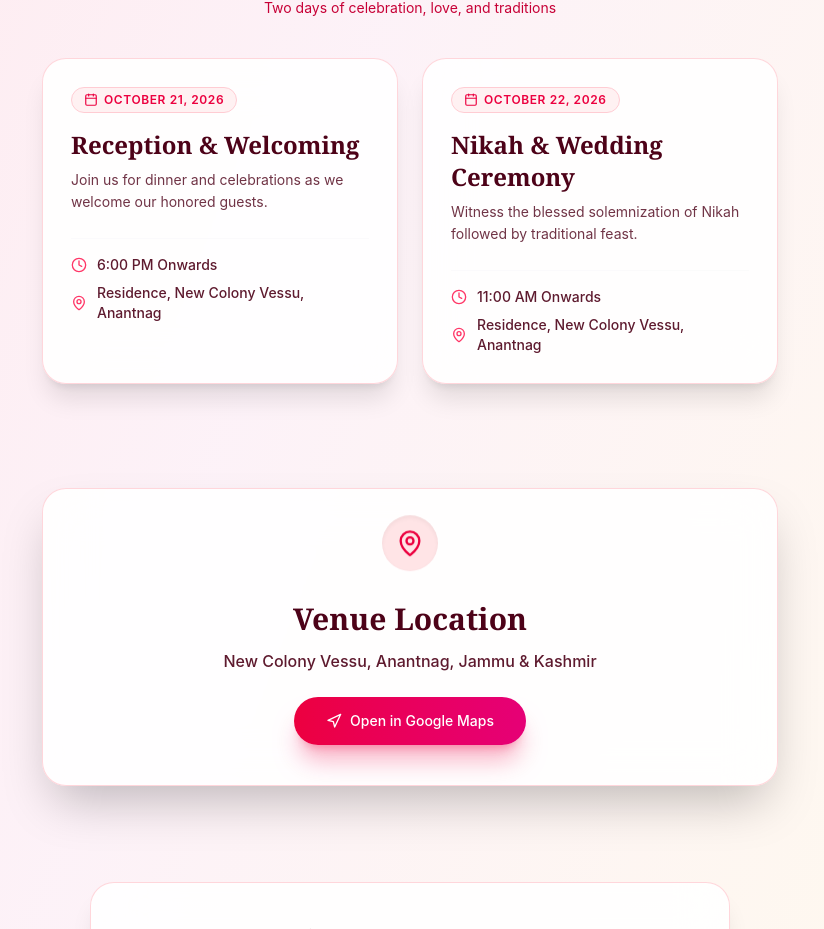
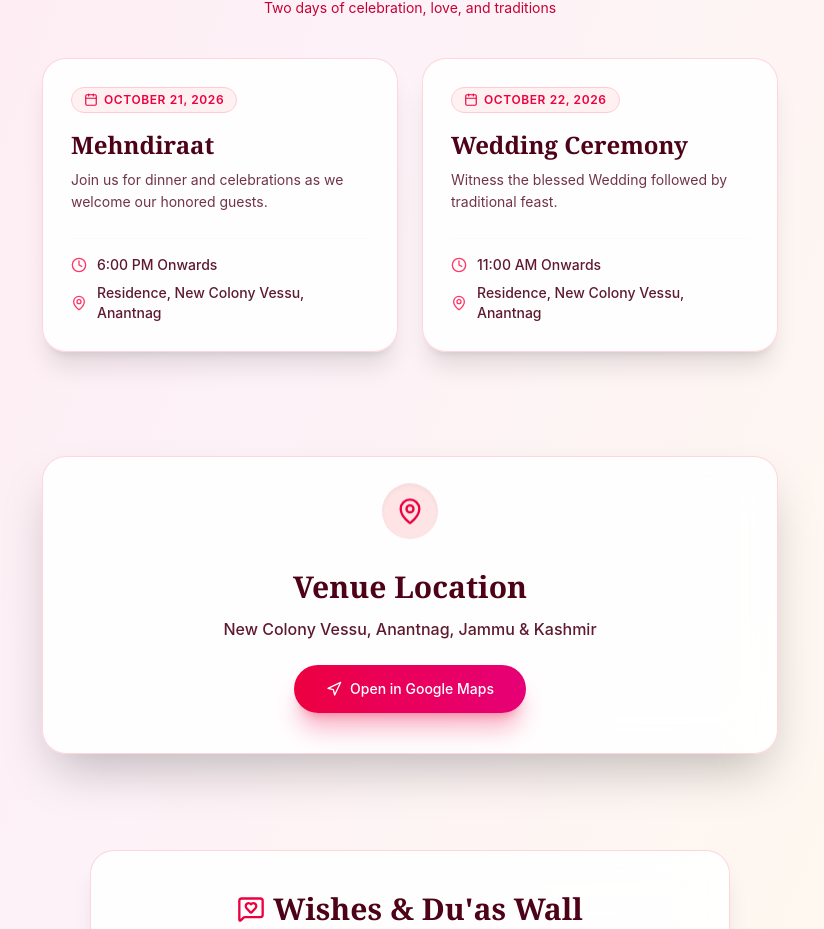
Before and after one commit to burhanbhatcuk10-dev/omer, a React (Vite) app: page / in a window 1280 px wide. Shown: the part 1712-2641 px from the top of the page, without its empty margins (230-1054 px from the left). Built offline with nearby package versions, Linux system fonts and the light colour scheme.

Commit message:
Update weekly work plan

```diff
--- a/src/components/Schedule.jsx
+++ b/src/components/Schedule.jsx
@@ -7,15 +7,15 @@ export default function Schedule({ theme }) {
     {
       date: "October 21, 2026",
       time: "6:00 PM Onwards",
-      title: "Reception & Welcoming",
+      title: "Mehndiraat",
       desc: "Join us for dinner and celebrations as we welcome our honored guests.",
       location: "Residence, New Colony Vessu, Anantnag"
     },
     {
       date: "October 22, 2026",
       time: "11:00 AM Onwards",
-      title: "Nikah & Wedding Ceremony",
-      desc: "Witness the blessed solemnization of Nikah followed by traditional feast.",
+      title: "Wedding Ceremony",
+      desc: "Witness the blessed Wedding followed by traditional feast.",
       location: "Residence, New Colony Vessu, Anantnag"
     }
   ];
```
